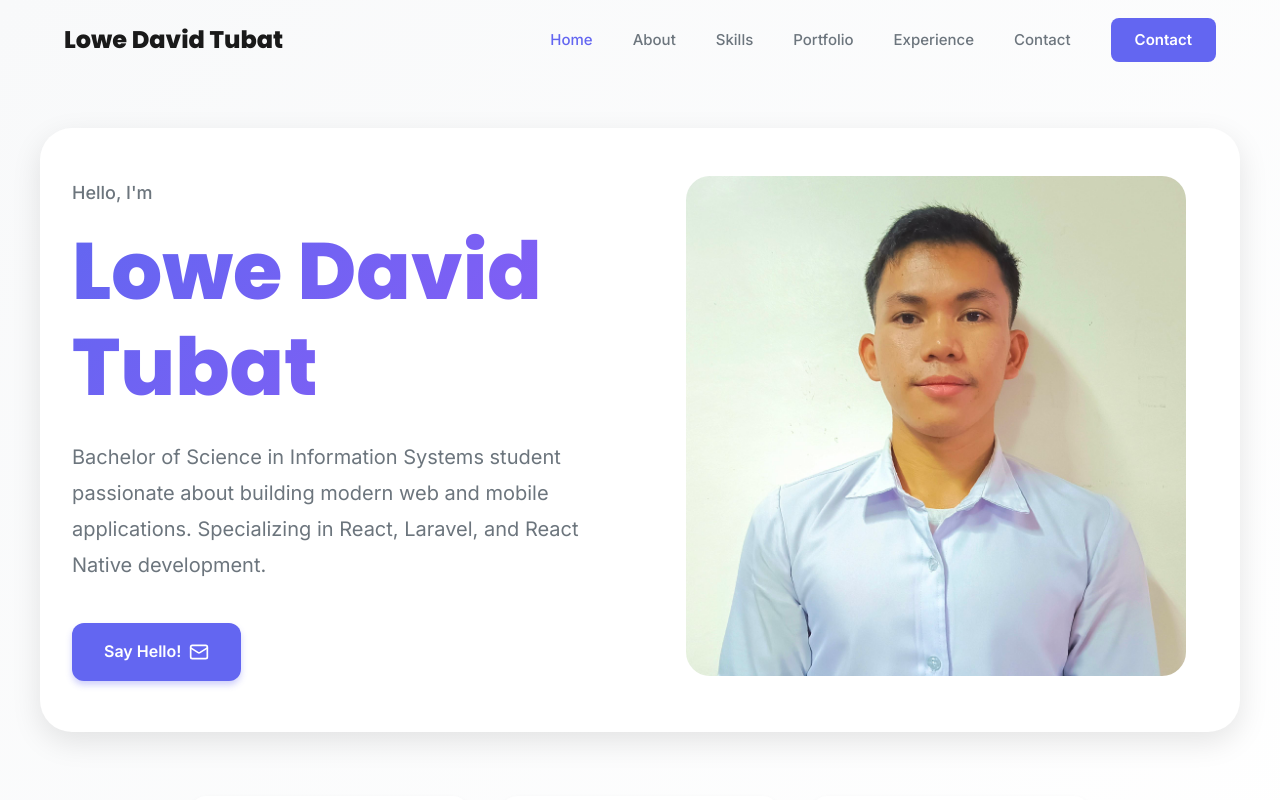
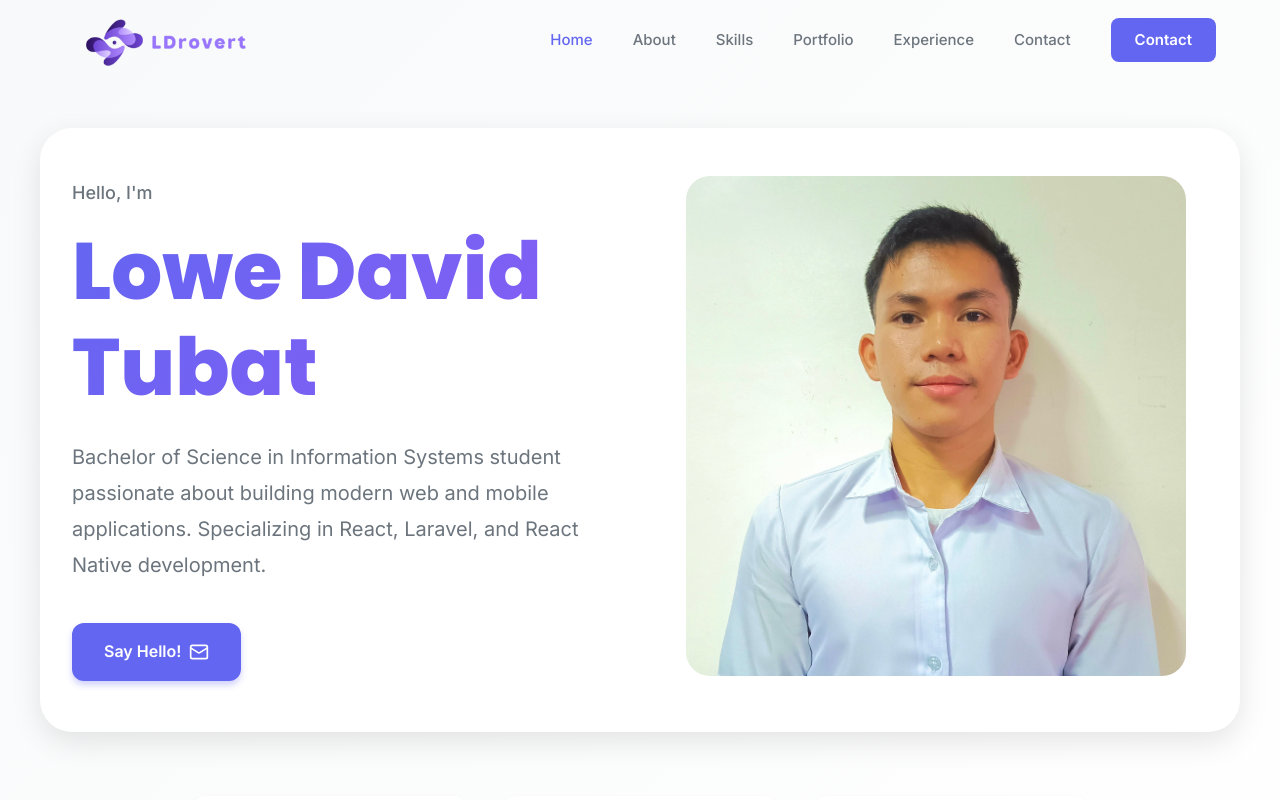
Before and after one commit to LoweDavid02/my-personal-portfolio2026, a React (Vite) app: page / in a window 1280 px wide. Shown: the top 800 px of the page. Built offline with nearby package versions, Linux system fonts and the light colour scheme.

Commit message:
Add ldrovert logo to navbar next to brand name

```diff
--- a/src/components/Navbar.jsx
+++ b/src/components/Navbar.jsx
@@ -1,5 +1,6 @@
 import { useState, useEffect } from 'react';
 import { Menu, X } from 'lucide-react';
+import logo from '../assets/ldrovert.png';
 
 const Navbar = () => {
   const [isScrolled, setIsScrolled] = useState(false);
@@ -73,6 +74,9 @@ const Navbar = () => {
             <a
               href="#home"
               style={{
+                display: 'flex',
+                alignItems: 'center',
+                gap: '0.75rem',
                 fontSize: '1.5rem',
                 fontWeight: '800',
                 fontFamily: 'Poppins, sans-serif',
@@ -87,7 +91,16 @@ const Navbar = () => {
                 e.target.style.color = '#1a1a1a';
               }}
             >
-              Lowe David Tubat
+              <img
+                src={logo}
+                alt="LDrovert Logo"
+                style={{
+                  width: '190px',
+                  height: '190px',
+                  objectFit: 'contain',
+                }}
+              />
+
             </a>
 
             {/* Desktop Navigation */}
```
Also changed, not shown: src/assets/ldrovert.png (added).
